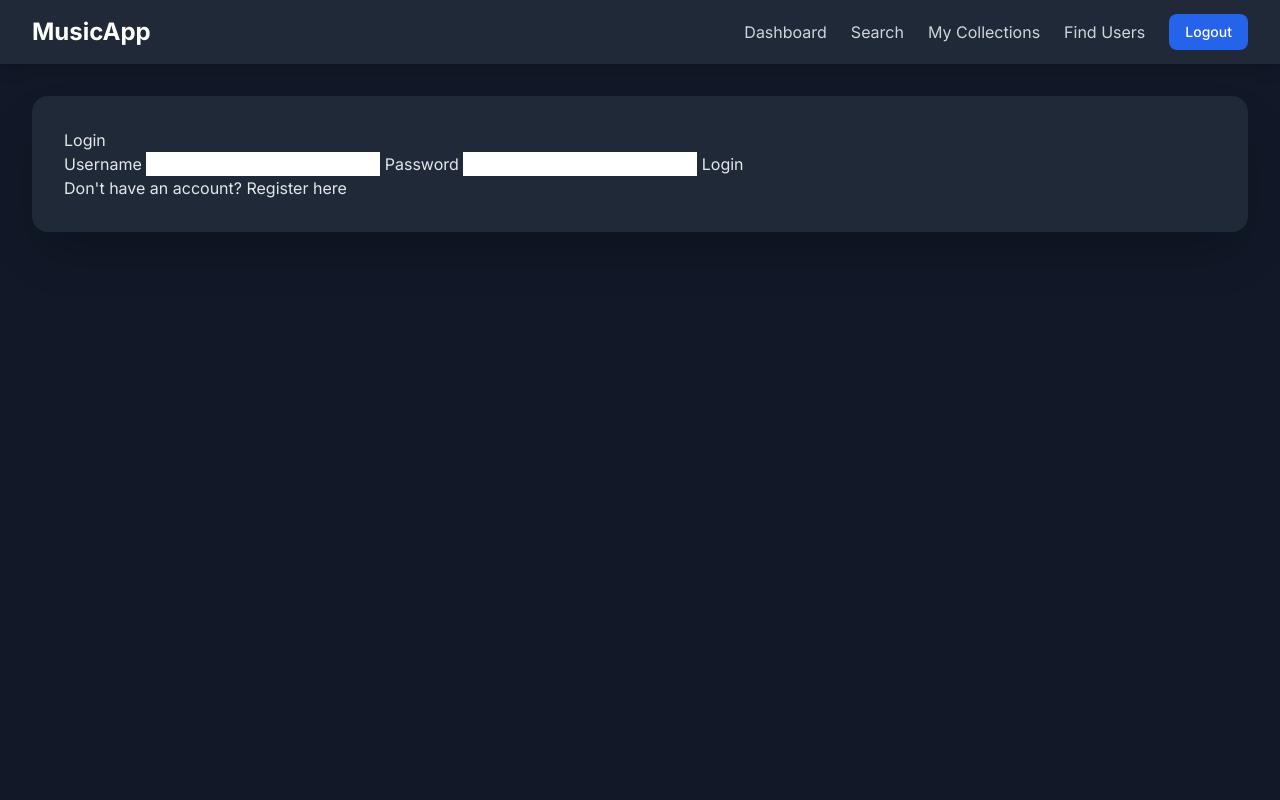
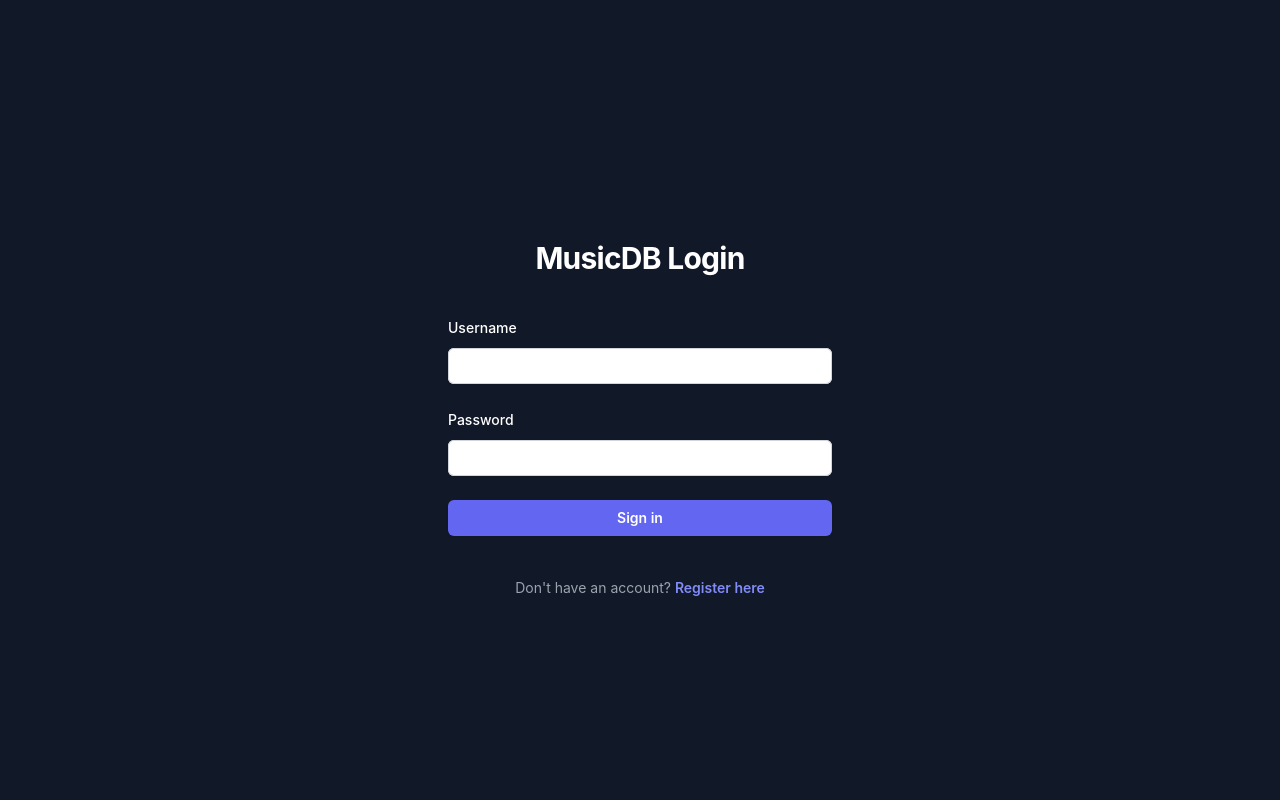
Before and after one commit to hl9082/csci320-group20, a Flask app: page / in a window 1280 px wide. Run offline with Flask 2, Linux system fonts and the light colour scheme; parts of the project's set-up code (start-up, migrations or seed data) failed here and were passed over; some libraries are stand-ins or nearby versions.

Commit message:
frontend updated

```diff
--- a/src/templates/layout.html
+++ b/src/templates/layout.html
@@ -1,86 +1,92 @@
 <!DOCTYPE html>
-<html lang="en">
+<html lang="en" class="h-full bg-gray-900">
 <head>
     <meta charset="UTF-8">
     <meta name="viewport" content="width=device-width, initial-scale=1.0">
-    <title>{% block title %}Music App{% endblock %} - Music App</title>
-    <!-- Load Tailwind CSS -->
+    <title>{% block title %}Music App{% endblock %}</title>
     <script src="https://cdn.tailwindcss.com"></script>
-    <!-- Load custom font -->
-    <link rel="preconnect" href="https://fonts.googleapis.com">
-    <link rel="preconnect" href="https://fonts.gstatic.com" crossorigin>
-    <link href="https://fonts.googleapis.com/css2?family=Inter:wght@400;500;600;700&display=swap" rel="stylesheet">
+    <script>
+        tailwind.config = {
+            theme: {
+                extend: {
+                    fontFamily: {
+                        'sans': ['Inter', 'sans-serif'],
+                    },
+                },
+            },
+        }
+    </script>
     <style>
-        /* Apply custom font */
-        body {
-            font-family: 'Inter', sans-serif;
-        }
-        /* Simple loading spinner for form submissions */
-        .spinner {
-            border-top-color: transparent;
-            width: 1rem;
-            height: 1rem;
-            animation: spin 1s linear infinite;
-        }
-        @keyframes spin {
-            to { transform: rotate(360deg); }
-        }
+        body { font-family: 'Inter', sans-serif; }
     </style>
 </head>
-<body class="bg-gray-900 text-gray-200 min-h-screen">
-
+<body class="h-full">
+    <div class="min-h-full">
         <!-- Navigation Bar -->
-    <nav class="bg-gray-800 shadow-lg">
-        <div class="container mx-auto px-4 md:px-8">
-            <div class="flex justify-between items-center h-16">
-                <!-- Logo/Brand -->
-                <a href="{{ url_for('dashboard') }}" class="text-2xl font-bold text-white">MusicApp</a>
-
-                <!-- Navigation Links -->
-                <div class="hidden md:flex items-center space-x-6">
-                    <a href="{{ url_for('dashboard') }}" class="text-gray-300 hover:text-white transition-colors">Dashboard</a>
-                    <a href="{{ url_for('search') }}" class="text-gray-300 hover:text-white transition-colors">Search</a>
-                    <a href="{{ url_for('collections') }}" class="text-gray-300 hover:text-white transition-colors">My Collections</a>
-                    <a href="{{ url_for('search_users') }}" class="text-gray-300 hover:text-white transition-colors">Find Users</a>
-                    <a href="{{ url_for('logout') }}" class="bg-blue-600 hover:bg-blue-700 text-white px-4 py-2 rounded-lg text-sm font-medium transition-colors">Logout</a>
+        <nav class="bg-gray-800">
+            <div class="mx-auto max-w-7xl px-4 sm:px-6 lg:px-8">
+                <div class="flex h-16 items-center justify-between">
+                    <div class="flex items-center">
+                        <div class="flex-shrink-0">
+                            <!-- You can add a logo here -->
+                            <span class="text-white font-bold text-lg">MusicDB</span>
                         </div>
-                <!-- Mobile Menu Button (optional) -->
-                <div class="md:hidden">
-                    <a href="{{ url_for('logout') }}" class="bg-blue-600 hover:bg-blue-700 text-white px-4 py-2 rounded-lg text-sm font-medium transition-colors">Logout</a>
+                        <!-- BEGIN FIX: Only show nav links if user is logged in -->
+                        {% if session.user_id %}
+                        <div class="hidden md:block">
+                            <div class="ml-10 flex items-baseline space-x-4">
+                                <a href="{{ url_for('dashboard') }}" class="text-gray-300 hover:bg-gray-700 hover:text-white rounded-md px-3 py-2 text-sm font-medium">Dashboard</a>
+                                <a href="{{ url_for('search') }}" class="text-gray-300 hover:bg-gray-700 hover:text-white rounded-md px-3 py-2 text-sm font-medium">Search</a>
+                                <a href="{{ url_for('collections') }}" class="text-gray-300 hover:bg-gray-700 hover:text-white rounded-md px-3 py-2 text-sm font-medium">My Collections</a>
+                                <a href="{{ url_for('search_users') }}" class="text-gray-300 hover:bg-gray-700 hover:text-white rounded-md px-3 py-2 text-sm font-medium">Find Users</a>
                             </div>
+                        </div>
+                        {% endif %}
+                        <!-- END FIX -->
+                    </div>
+                    <!-- BEGIN FIX: Only show Welcome/Logout if user is logged in -->
+                    {% if session.user_id %}
+                    <div class="hidden md:block">
+                        <div class="ml-4 flex items-center md:ml-6">
+                            <span class="text-gray-400 text-sm mr-4">Welcome, {{ session.username }}!</span>
+                            <a href="{{ url_for('logout') }}" class="rounded-md bg-indigo-500 px-3 py-2 text-sm font-semibold text-white shadow-sm hover:bg-indigo-400 focus-visible:outline focus-visible:outline-2 focus-visible:outline-offset-2 focus-visible:outline-indigo-500">Logout</a>
+                        </div>
+                    </div>
+                    {% endif %}
+                    <!-- END FIX -->
                 </div>
             </div>
         </nav>
 
-    <!-- Main Content Area -->
-    <main class="container mx-auto p-4 md:p-8">
+        <!-- Page Header -->
+        <header class="bg-gray-800 shadow-inner shadow-gray-900/20">
+            <div class="mx-auto max-w-7xl px-4 py-6 sm:px-6 lg:px-8">
+                <h1 class="text-3xl font-bold tracking-tight text-white">
+                    {% block page_title %}{% block title %}{% endblock %}{% endblock %}
+                </h1>
+            </div>
+        </header>
 
-        <!-- Flash Messages -->
+        <!-- Main Content -->
+        <main class="bg-gray-900">
+            <div class="mx-auto max-w-7xl py-6 sm:px-6 lg:px-8">
+                <!-- Flashed Messages -->
                 {% with messages = get_flashed_messages(with_categories=true) %}
                     {% if messages %}
-            <div class="mb-6 space-y-3">
+                        <div class="mb-4">
                             {% for category, message in messages %}
-              <div class="p-4 rounded-lg text-sm font-medium border
-                {% if category == 'danger' %}
-                  bg-red-900/50 border-red-700 text-red-200
-                {% elif category == 'success' %}
-                  bg-green-900/50 border-green-700 text-green-200
-                {% else %}
-                  bg-blue-900/50 border-blue-700 text-blue-200
-                {% endif %}" role="alert">
-                {{ message }}
+                                <div class="{% if category == 'danger' %} bg-red-800 border-red-900 text-red-100 {% elif category == 'success' %} bg-green-800 border-green-900 text-green-100 {% else %} bg-blue-800 border-blue-900 text-blue-100 {% endif %} border-l-4 p-4 rounded-md" role="alert">
+                                    <p>{{ message }}</p>
                                 </div>
                             {% endfor %}
                         </div>
                     {% endif %}
                 {% endwith %}
 
-        <!-- Page-specific content will be injected here -->
-        <div class="bg-gray-800 shadow-2xl rounded-2xl p-6 md:p-8">
+                <!-- Content Block -->
                 {% block content %}{% endblock %}
             </div>
-
         </main>
-
+    </div>
 </body>
 </html>
--- a/src/templates/login.html
+++ b/src/templates/login.html
@@ -1,15 +1,81 @@
-{% extends "layout.html" %}
-{% block title %}Login{% endblock %}
-{% block content %}
-    <h1>Login</h1>
-    <form method="POST">
-        <label for="username">Username</label>
-        <input type="text" id="username" name="username" required>
+<!DOCTYPE html>
+<html lang="en" class="h-full bg-gray-900">
+<head>
+    <meta charset="UTF-8">
+    <meta name="viewport" content="width=device-width, initial-scale=1.0">
+    <title>Login - Music App</title>
+    <script src="https://cdn.tailwindcss.com"></script>
+    <script>
+        tailwind.config = {
+            theme: {
+                extend: {
+                    fontFamily: {
+                        'sans': ['Inter', 'sans-serif'],
+                    },
+                },
+            },
+        }
+    </script>
+    <style>
+        body { font-family: 'Inter', sans-serif; }
+    </style>
+</head>
+<body class="h-full">
+    <div class="flex min-h-full flex-col justify-center px-6 py-12 lg:px-8">
+        <div class="sm:mx-auto sm:w-full sm:max-w-sm">
+            <h2 class="mt-10 text-center text-3xl font-bold leading-9 tracking-tight text-white">
+                MusicDB Login
+            </h2>
+        </div>
 
-        <label for="password">Password</label>
-        <input type="password" id="password" name="password" required>
+        <div class="mt-10 sm:mx-auto sm:w-full sm:max-w-sm">
+            <!-- Flashed Messages -->
+            {% with messages = get_flashed_messages(with_categories=true) %}
+                {% if messages %}
+                    <div class="mb-4">
+                        {% for category, message in messages %}
+                            <div class="{% if category == 'danger' %} bg-red-800 border-red-900 text-red-100 {% elif category == 'success' %} bg-green-800 border-green-900 text-green-100 {% else %} bg-blue-800 border-blue-900 text-blue-100 {% endif %} border-l-4 p-4 rounded-md" role="alert">
+                                <p>{{ message }}</p>
+                            </div>
+                        {% endfor %}
+                    </div>
+                {% endif %}
+            {% endwith %}
 
-        <button type="submit" class="btn">Login</button>
-    </form>
-    <p>Don't have an account? <a href="{{ url_for('register') }}">Register here</a></p>
-{% endblock %}
+            <form class="space-y-6" action="{{ url_for('login') }}" method="POST">
+                <div>
+                    <label for="username" class="block text-sm font-medium leading-6 text-white">Username</label>
+                    <div class="mt-2">
+                        <!-- BEGIN FIX: Added text-black and font-bold -->
+                        <input id="username" name="username" type="text" required
+                               class="block w-full rounded-md border-0 py-1.5 px-3 shadow-sm ring-1 ring-inset ring-gray-300 placeholder:text-gray-400 focus:ring-2 focus:ring-inset focus:ring-indigo-600 sm:text-sm sm:leading-6 text-black font-bold">
+                        <!-- END FIX -->
+                    </div>
+                </div>
+
+                <div>
+                    <label for="password" class="block text-sm font-medium leading-6 text-white">Password</label>
+                    <div class="mt-2">
+                        <!-- BEGIN FIX: Added text-black and font-bold -->
+                        <input id="password" name="password" type="password" required
+                               class="block w-full rounded-md border-0 py-1.5 px-3 shadow-sm ring-1 ring-inset ring-gray-300 placeholder:text-gray-400 focus:ring-2 focus:ring-inset focus:ring-indigo-600 sm:text-sm sm:leading-6 text-black font-bold">
+                        <!-- END FIX -->
+                    </div>
+                </div>
+
+                <div>
+                    <button type="submit"
+                            class="flex w-full justify-center rounded-md bg-indigo-500 px-3 py-1.5 text-sm font-semibold leading-6 text-white shadow-sm hover:bg-indigo-400 focus-visible:outline focus-visible:outline-2 focus-visible:outline-offset-2 focus-visible:outline-indigo-500">
+                        Sign in
+                    </button>
+                </div>
+            </form>
+
+            <p class="mt-10 text-center text-sm text-gray-400">
+                Don't have an account?
+                <a href="{{ url_for('register') }}" class="font-semibold leading-6 text-indigo-400 hover:text-indigo-300">Register here</a>
+            </p>
+        </div>
+    </div>
+</body>
+</html>
```
Lines whose indentation alone changed are shown as unchanged.
